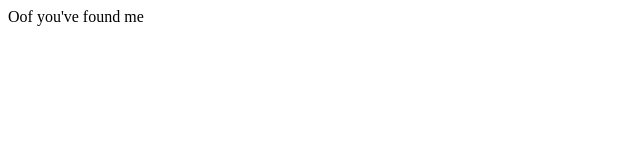
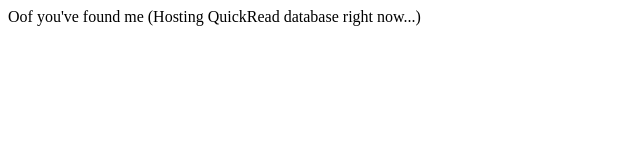
Before and after one commit to Retopia/retopia.github.io, a plain HTML site: page index.html in a window 1280 px wide. Shown: the whole page, without its empty margins (0-640 px from the left). Drawn offline with Linux system fonts and the light colour scheme.

Commit message:
Update index.html

```diff
--- a/index.html
+++ b/index.html
@@ -4,6 +4,6 @@
     <title></title>
   </head>
   <body>
-    Oof you've found me
+    Oof you've found me (Hosting QuickRead database right now...)
   </body>
 </html>
```
